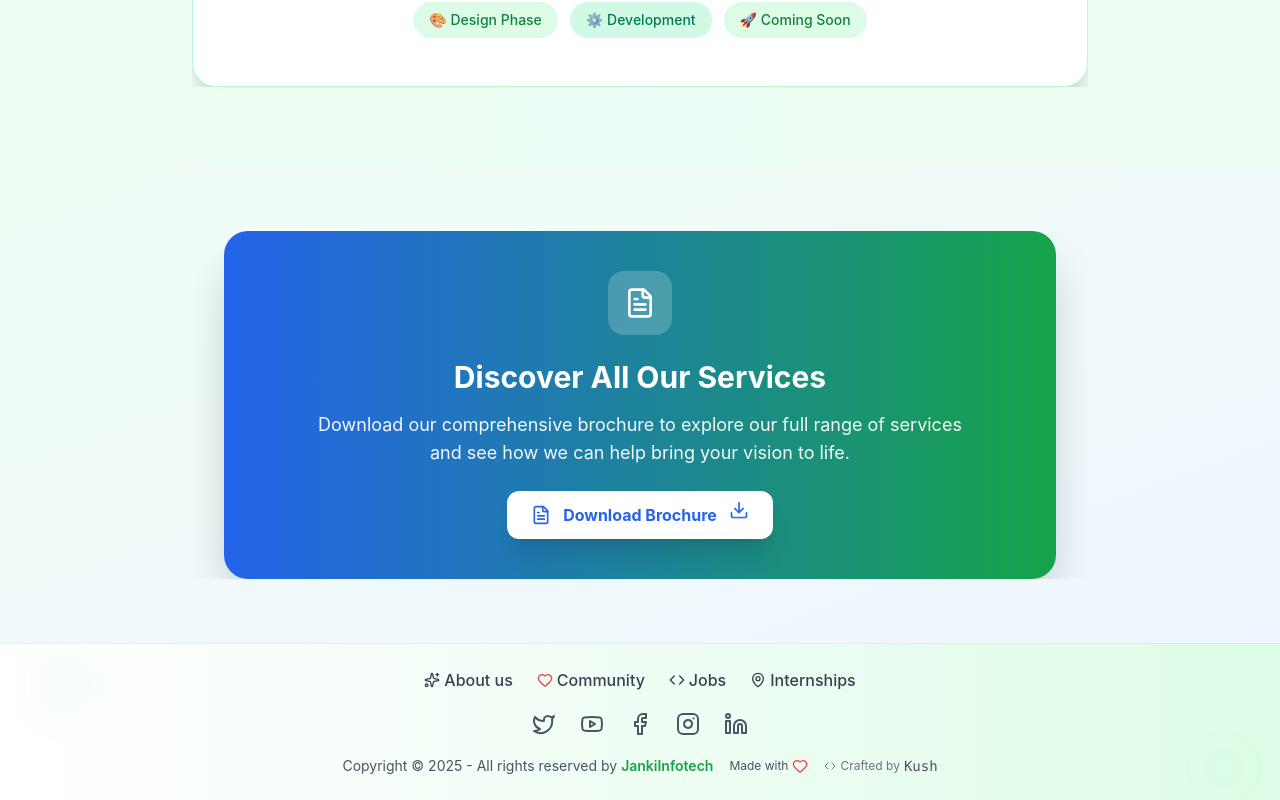
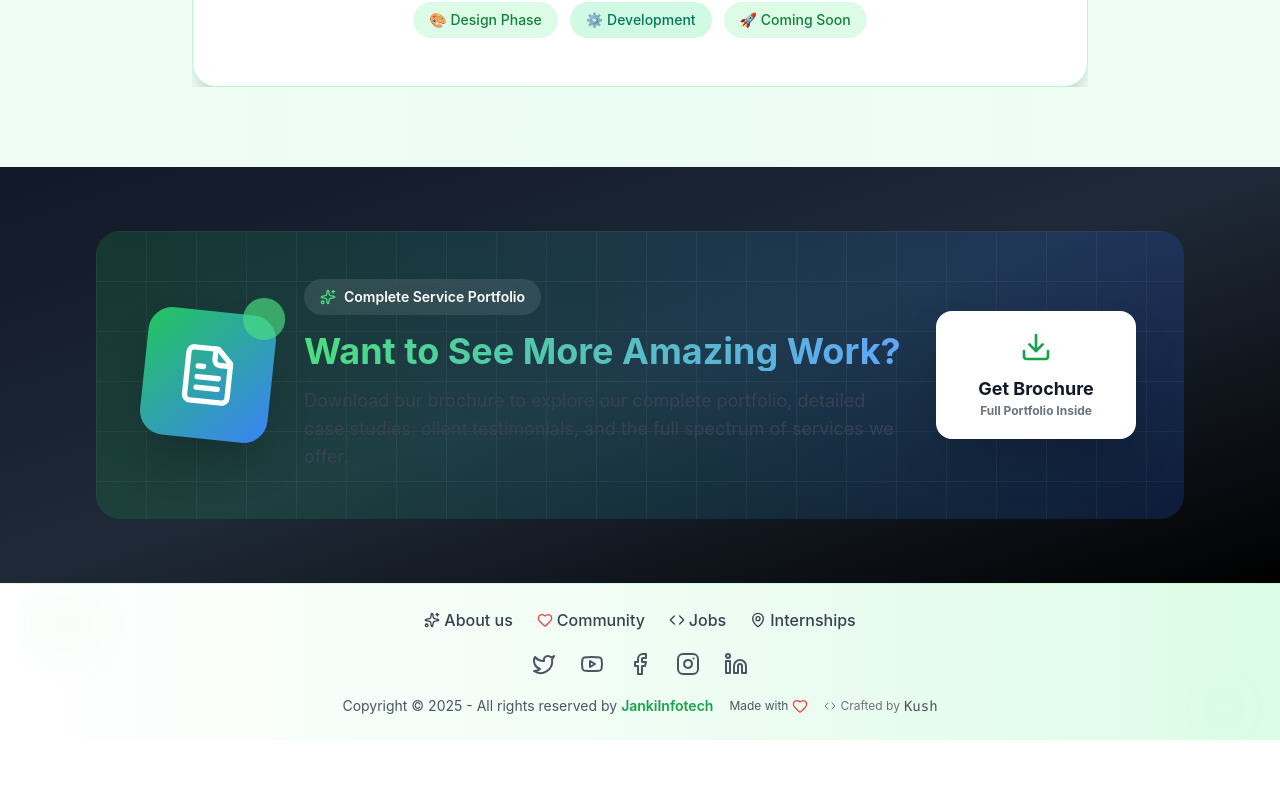
Before and after one commit to kushvardhan/jankiinfotech, a Next.js app: page /our-work in a window 1280 px wide. Shown: the part 2412-3212 px from the top of the page. After the commit the page ends 3152 px from the top, so only its background shows below. Built offline with nearby package versions, Linux system fonts and the light colour scheme.

Commit message:
added texts with warm messages

```diff
--- a/src/app/our-work/page.tsx
+++ b/src/app/our-work/page.tsx
@@ -149,9 +149,7 @@ export default function OurWorkPage() {
         </div>
 
         <div className="container mx-auto max-w-6xl text-center">
-          <div className="mb-4">
-
-          </div>
+          <div className="mb-4"></div>
           <h1 className="text-4xl md:text-5xl lg:text-6xl font-bold text-gray-900 mb-6 leading-tight">
             Crafting Digital{" "}
             <span className="bg-gradient-to-r from-green-600 to-emerald-600 bg-clip-text text-transparent">
@@ -269,10 +267,13 @@ export default function OurWorkPage() {
                 More Projects in Progress ✨
               </h2>
               <p className="text-lg text-gray-600 mb-2 leading-relaxed">
-          Our team is actively working on new and exciting projects, bringing fresh ideas and powerful solutions to life.
+                Our team is actively working on new and exciting projects,
+                bringing fresh ideas and powerful solutions to life.
               </p>
               <p className="text-gray-500 mb-8">
-          Stay tuned — several innovative experiences are currently in design and development, soon to be launched for our clients and community.
+                Stay tuned — several innovative experiences are currently in
+                design and development, soon to be launched for our clients and
+                community.
               </p>
               <div className="flex flex-wrap justify-center gap-3">
                 <div className="px-4 py-2 bg-green-100 text-green-700 rounded-full text-sm font-medium">
@@ -289,7 +290,6 @@ export default function OurWorkPage() {
           </div>
         </div>
       </section>
-
 
       {/* Modal - Premium */}
       {selectedProject && (
@@ -415,7 +415,10 @@ export default function OurWorkPage() {
                 </p>
                 <div className="flex items-center justify-between">
                   <div>
-                    <Link href="https://kush-personal-portfolio-my-portfolio.vercel.app/" className="cursor-pointer text-md font-semibold text-gray-900 hover:text-green-800 ">
+                    <Link
+                      href="https://kush-personal-portfolio-my-portfolio.vercel.app/"
+                      className="cursor-pointer text-md font-semibold text-gray-900 hover:text-green-800 "
+                    >
                       Kush Vardhan
                     </Link>
                     <p className="text-sm text-gray-600">
@@ -448,28 +451,71 @@ export default function OurWorkPage() {
         </div>
       )}
 
-      {/* Brochure Download CTA */}
-      <section className="py-16 bg-gradient-to-br from-green-50 to-blue-50">
-        <div className="container mx-auto max-w-4xl px-4 sm:px-6 lg:px-8">
-          <div className="bg-gradient-to-r from-blue-600 to-green-600 rounded-3xl p-8 md:p-10 text-white text-center shadow-2xl">
-            <div className="w-16 h-16 bg-white/20 rounded-2xl flex items-center justify-center mx-auto mb-6">
-              <FileText className="h-8 w-8 text-white" />
+      {/* Brochure Download CTA - Portfolio Themed */}
+      <section className="py-16 bg-gradient-to-br from-gray-900 via-gray-800 to-black">
+        <div className="container mx-auto max-w-6xl px-4 sm:px-6 lg:px-8">
+          <div className="relative rounded-3xl overflow-hidden">
+            {/* Gradient overlay */}
+            <div className="absolute inset-0 bg-gradient-to-r from-green-600/20 to-blue-600/20"></div>
+
+            {/* Grid pattern */}
+            <div
+              className="absolute inset-0 opacity-5"
+              style={{
+                backgroundImage:
+                  "linear-gradient(#fff 1px, transparent 1px), linear-gradient(90deg, #fff 1px, transparent 1px)",
+                backgroundSize: "50px 50px",
+              }}
+            ></div>
+
+            <div className="relative z-10 p-8 md:p-12">
+              <div className="flex flex-col md:flex-row items-center gap-8">
+                {/* Left side - Icon and visual */}
+                <div className="flex-shrink-0">
+                  <div className="relative">
+                    <div className="w-32 h-32 bg-gradient-to-br from-green-500 to-blue-500 rounded-3xl flex items-center justify-center shadow-2xl transform rotate-6 hover:rotate-0 transition-transform duration-300">
+                      <FileText className="h-16 w-16 text-white" />
                     </div>
-            <h2 className="text-2xl md:text-3xl font-bold mb-4">
-              Discover All Our Services
+                    <div className="absolute -top-2 -right-2 w-8 h-8 bg-green-400 rounded-full animate-ping"></div>
+                  </div>
+                </div>
+
+                {/* Middle - Content */}
+                <div className="flex-1 text-white text-center md:text-left">
+                  <div className="inline-flex items-center bg-white/10 backdrop-blur-sm px-4 py-2 rounded-full mb-4">
+                    <Sparkles className="h-4 w-4 mr-2 text-green-400" />
+                    <span className="text-sm font-semibold">
+                      Complete Service Portfolio
+                    </span>
+                  </div>
+                  <h2 className="text-3xl md:text-4xl font-bold mb-4 bg-gradient-to-r from-green-400 to-blue-400 bg-clip-text text-transparent">
+                    Want to See More Amazing Work?
                   </h2>
-            <p className="text-base md:text-lg mb-6 opacity-95 max-w-2xl mx-auto">
-              Download our comprehensive brochure to explore our full range of services and see how we can help bring your vision to life.
+                  <p className="text-base md:text-lg text-gray-300 leading-relaxed">
+                    Download our brochure to explore our complete portfolio,
+                    detailed case studies, client testimonials, and the full
+                    spectrum of services we offer.
                   </p>
+                </div>
+
+                {/* Right side - CTA */}
+                <div className="flex-shrink-0">
                   <a
-              href="/brochure.jpeg"
-              download="JankiInfotech-Brochure.jpeg"
-              className="inline-flex items-center gap-3 bg-white text-blue-600 hover:bg-gray-100 px-6 py-3 rounded-xl font-bold shadow-xl hover:shadow-2xl transition-all duration-300 transform hover:scale-105"
+                    href="/brochure.pdf"
+                    download="JankiInfotech-Brochure.pdf"
+                    className="group relative bg-white hover:bg-gray-50 text-gray-900 font-bold py-5 px-8 rounded-2xl shadow-2xl hover:shadow-green-500/50 transition-all duration-300 transform hover:scale-105 flex flex-col items-center gap-3 min-w-[200px]"
                   >
-              <FileText className="h-5 w-5" />
-              Download Brochure
-              <Download className="h-5 w-5 animate-bounce" />
+                    <Download className="h-8 w-8 text-green-600 group-hover:animate-bounce" />
+                    <div className="text-center">
+                      <div className="text-lg font-bold">Get Brochure</div>
+                      <div className="text-xs text-gray-500">
+                        Full Portfolio Inside
+                      </div>
+                    </div>
                   </a>
+                </div>
+              </div>
+            </div>
           </div>
         </div>
       </section>
```
Lines whose indentation alone changed are shown as unchanged.
